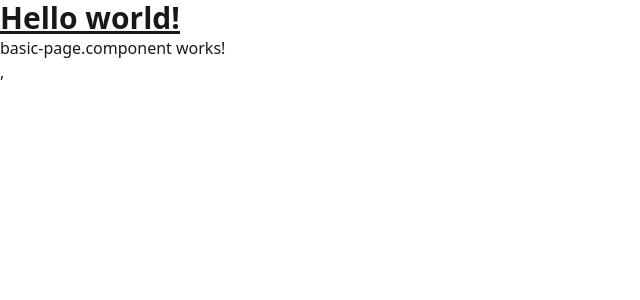
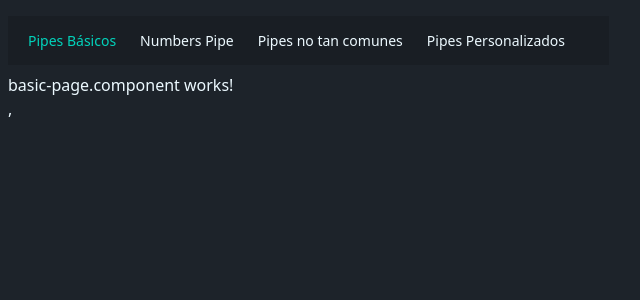
Before and after one commit to renzochial/05-pipes-app, an Angular app: page /basic in a window 1280 px wide. Shown: the top 300 px of the page, without its empty margins (0-640 px from the left). Built offline with nearby package versions, Linux system fonts and the light colour scheme.

Commit message:
lectura de rutas dinamicas

```diff
--- a/src/app/app.component.html
+++ b/src/app/app.component.html
@@ -1,5 +1,5 @@
-<h1 class="text-3xl font-bold underline">
-  Hello world!
-</h1>
+<main class="mx-auto max-w-7xl px-2 pt-2">
+  <app-navbar/>
 
-<router-outlet/>
+  <router-outlet/>
+</main>
--- a/src/app/app.component.ts
+++ b/src/app/app.component.ts
@@ -1,9 +1,10 @@
 import { Component } from '@angular/core';
 import { RouterOutlet } from '@angular/router';
+import { NavbarComponent } from "./components/navbar/navbar.component";
 
 @Component({
   selector: 'app-root',
-  imports: [RouterOutlet],
+  imports: [RouterOutlet, NavbarComponent],
   templateUrl: './app.component.html',
   styleUrl: './app.component.css'
 })
--- /dev/null
+++ b/src/app/components/navbar/navbar.component.html
@@ -0,0 +1,9 @@
+<ul class="menu menu-horizontal bg-base-200 roundend-box my-2">
+  @for (route of routes; track route.path) {
+    <li>
+      <a [routerLink]="route.path" routerLinkActive="text-accent">
+        {{route.title}}
+      </a>
+    </li>
+  }
+</ul>
--- /dev/null
+++ b/src/app/components/navbar/navbar.component.ts
@@ -0,0 +1,17 @@
+import { Component } from '@angular/core';
+import { routes } from '../../app.routes';
+import { RouterLink, RouterLinkActive } from "@angular/router";
+
+@Component({
+  selector: 'app-navbar',
+  imports: [RouterLink, RouterLinkActive],
+  templateUrl: './navbar.component.html',
+})
+export class NavbarComponent {
+
+  routes = routes.map(route => ({
+    title: route.title ?? '',
+    path: route.path ?? '',
+  }))
+
+ }
--- a/src/styles.css
+++ b/src/styles.css
@@ -1,3 +1,5 @@
 /* You can add global styles to this file, and also import other style files */
 @import "tailwindcss";
-@plugin "daisyui";
+@plugin "daisyui" {
+  themes: dark --default;
+}
```
